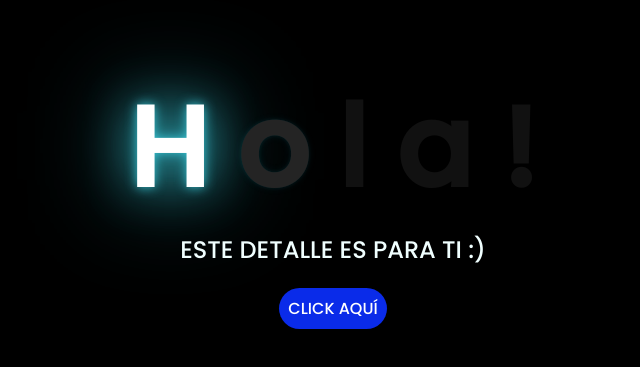
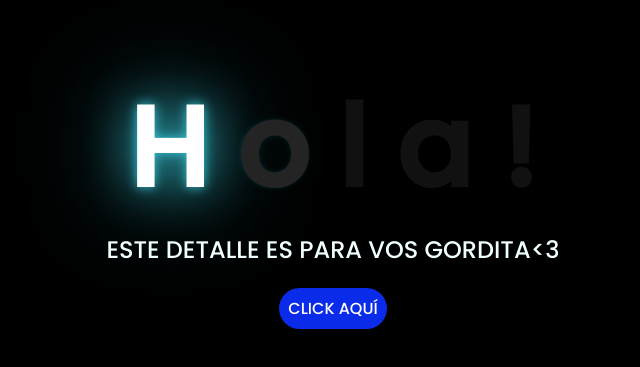
Before and after one commit to 1inho/flores-amarillas, a plain HTML site: page index.html in a window 1280 px wide. Shown: the part 139-506 px from the top of the page, without its empty margins (315-955 px from the left). Drawn offline with Linux system fonts and the light colour scheme.

Commit message:
Update index.html

```diff
--- a/index.html
+++ b/index.html
@@ -19,7 +19,7 @@
         <span>!</span>
     </div>
     <div class="description">
-        <span>ESTE DETALLE ES PARA TI :)</span>
+        <span>ESTE DETALLE ES PARA VOS GORDITA<3 </span>
     </div>
     <div class="button">
         <button class="botones">
```
